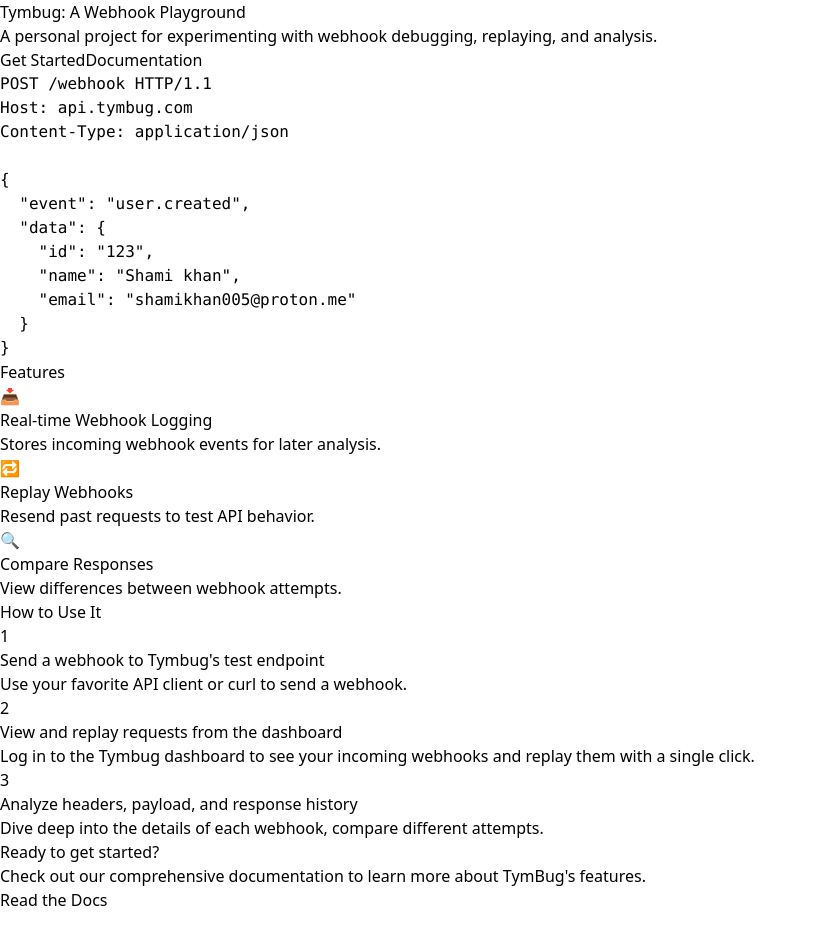
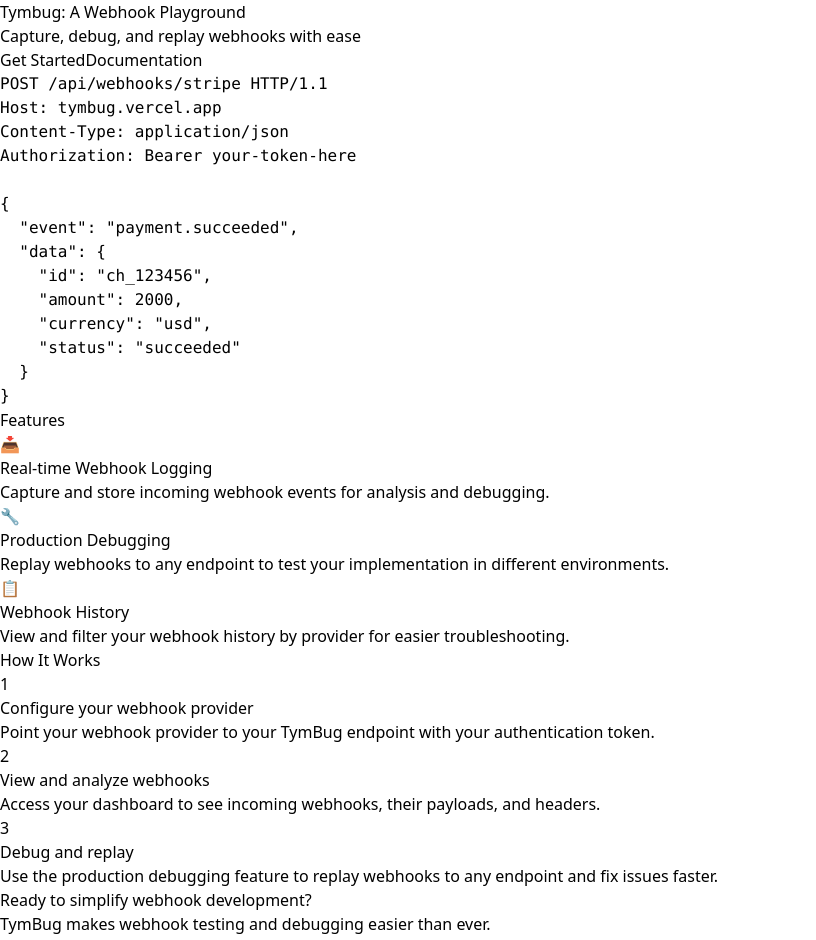
Before and after one commit to shamikhan005/tymbug, a Next.js app: page / in a window 1280 px wide. Shown: the top 940 px of the page, without its empty margins (0-816 px from the left). Before the commit the page ends 912 px from the top, so only its background shows below. Built offline with nearby package versions, Linux system fonts and the light colour scheme.

Commit message:
Update landing page to highlight production debugging feature

```diff
--- a/src/app/page.tsx
+++ b/src/app/page.tsx
@@ -8,8 +8,7 @@
           Tymbug: A Webhook Playground
         </h1>
         <p className="text-xl md:text-2xl text-gray-400 mb-8 animate-fade-in-up">
-          A personal project for experimenting with webhook debugging,
-          replaying, and analysis.
+          Capture, debug, and replay webhooks with ease
         </p>
         <div className="flex justify-center gap-4">
           <Link
@@ -28,16 +27,18 @@
         <div className="mt-12 p-4 bg-gray-800 rounded-lg overflow-hidden">
           <pre className="text-left text-sm md:text-base whitespace-pre-wrap break-all">
             <code className="block">
-              {`POST /webhook HTTP/1.1
-Host: api.tymbug.com
+              {`POST /api/webhooks/stripe HTTP/1.1
+Host: tymbug.vercel.app
 Content-Type: application/json
+Authorization: Bearer your-token-here
 
 {
-  "event": "user.created",
+  "event": "payment.succeeded",
   "data": {
-    "id": "123",
-    "name": "Shami khan",
-    "email": "shamikhan005@proton.me"
+    "id": "ch_123456",
+    "amount": 2000,
+    "currency": "usd",
+    "status": "succeeded"
   }
 }`}
             </code>
@@ -51,18 +52,18 @@
           {[
             {
               title: "Real-time Webhook Logging",
-              description: "Stores incoming webhook events for later analysis.",
+              description: "Capture and store incoming webhook events for analysis and debugging.",
               icon: "📥",
             },
             {
-              title: "Replay Webhooks",
-              description: "Resend past requests to test API behavior.",
-              icon: "🔁",
+              title: "Production Debugging",
+              description: "Replay webhooks to any endpoint to test your implementation in different environments.",
+              icon: "🔧",
             },
             {
-              title: "Compare Responses",
-              description: "View differences between webhook attempts.",
-              icon: "🔍",
+              title: "Webhook History",
+              description: "View and filter your webhook history by provider for easier troubleshooting.",
+              icon: "📋",
             },
           ].map((feature, index) => (
             <div
@@ -78,26 +79,26 @@
       </section>
 
       <section className="container mx-auto px-4 py-16">
-        <h2 className="text-3xl font-bold mb-8 text-center">How to Use It</h2>
+        <h2 className="text-3xl font-bold mb-8 text-center">How It Works</h2>
         <div className="space-y-8">
           {[
             {
               step: "1",
-              title: "Send a webhook to Tymbug's test endpoint",
+              title: "Configure your webhook provider",
               description:
-                "Use your favorite API client or curl to send a webhook.",
+                "Point your webhook provider to your TymBug endpoint with your authentication token.",
             },
             {
               step: "2",
-              title: "View and replay requests from the dashboard",
+              title: "View and analyze webhooks",
               description:
-                "Log in to the Tymbug dashboard to see your incoming webhooks and replay them with a single click.",
+                "Access your dashboard to see incoming webhooks, their payloads, and headers.",
             },
             {
               step: "3",
-              title: "Analyze headers, payload, and response history",
+              title: "Debug and replay",
               description:
-                "Dive deep into the details of each webhook, compare different attempts.",
+                "Use the production debugging feature to replay webhooks to any endpoint and fix issues faster.",
             },
           ].map((step, index) => (
             <div key={index} className="flex items-start">
@@ -115,16 +116,24 @@
 
       <section className="container mx-auto px-4 py-16 text-center">
         <div className="bg-gray-800 p-8 rounded-lg">
-          <h2 className="text-3xl font-bold mb-4">Ready to get started?</h2>
+          <h2 className="text-3xl font-bold mb-4">Ready to simplify webhook development?</h2>
           <p className="text-xl text-gray-400 mb-6">
-            Check out our comprehensive documentation to learn more about TymBug's features.
+            TymBug makes webhook testing and debugging easier than ever.
           </p>
-          <Link
-            href="/docs"
-            className="inline-block bg-green-500 hover:bg-green-600 text-black font-bold py-2 px-6 rounded-full transition-colors duration-300"
-          >
-            Read the Docs
-          </Link>
+          <div className="flex flex-col md:flex-row justify-center gap-4">
+            <Link
+              href="/signup"
+              className="inline-block bg-green-500 hover:bg-green-600 text-black font-bold py-2 px-6 rounded-full transition-colors duration-300"
+            >
+              Sign Up Now
+            </Link>
+            <Link
+              href="/docs"
+              className="inline-block bg-gray-700 hover:bg-gray-600 text-gray-100 font-bold py-2 px-6 rounded-full transition-colors duration-300"
+            >
+              Read the Docs
+            </Link>
+          </div>
         </div>
       </section>
     </div>
```
